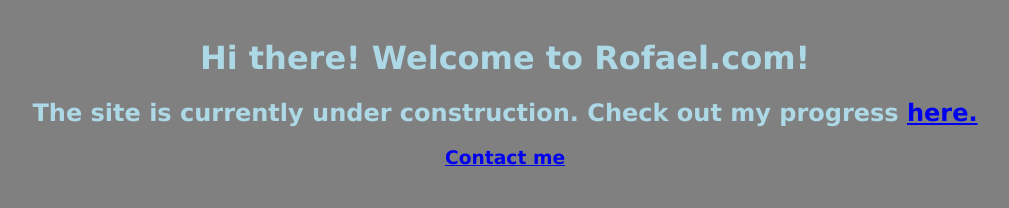
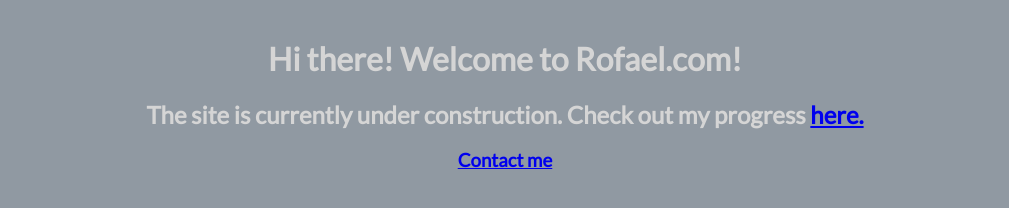
Before and after one commit to rkalz/rkalz.github.io, a plain HTML site: page construction.html in a window 1280 px wide. Shown: the whole page, without its empty margins (135-1144 px from the left). Drawn offline with Linux system fonts and the light colour scheme.

Commit message:
Changed fonts. Messing with colors.

```diff
--- a/construction.css
+++ b/construction.css
@@ -1,8 +1,8 @@
 body {
 
-	font-family: verdana;
-	color: lightblue;
-	background-color: gray;
+	font-family: 'Lato', sans-serif;
+	color: #D5D5D5;
+	background-color: #9099A2;
 	text-align: center;
 	letter-spacing: 30;
 	padding: 10px;
--- a/construction.html
+++ b/construction.html
@@ -3,6 +3,7 @@
 <head>
 <title>Rofael.com</title>
 <link href="construction.css" rel="stylesheet" type="text/css">
+<link href="https://fonts.googleapis.com/css?family=Lato" rel="stylesheet">
 </head>
 <body>
 
```
